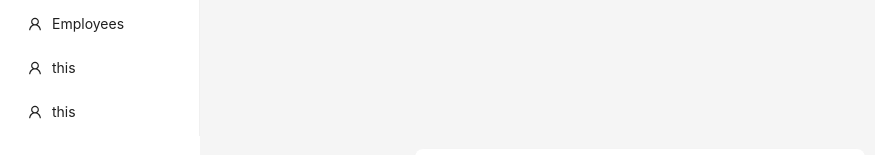
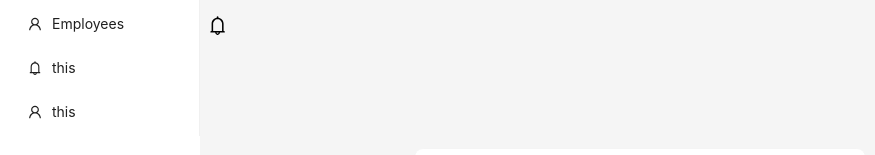
Before and after one commit to Projects-Space/employ_management_frontEnd, a React (Create React App) app: page /employee/add in a window 1280 px wide. Shown: the top 155 px of the page, without its empty margins (0-875 px from the left). Built offline with nearby package versions, Linux system fonts and the light colour scheme.

Commit message:
notification bell added

```diff
--- a/src/App.js
+++ b/src/App.js
@@ -1,6 +1,6 @@
-import { Layout, Menu, theme } from "antd";
+import { Layout, Menu, theme, Space } from "antd";
 import React, { useState } from "react";
-import { UserOutlined } from "@ant-design/icons";
+import { UserOutlined, BellOutlined } from "@ant-design/icons";
 import { BrowserRouter, Routes, Route, Link } from "react-router-dom";
 
 import LoginPage from "./page/login/login";
@@ -33,7 +33,7 @@ const notify = (message, type = "success") => {
   }
 };
 
-const { Header, Content, Footer, Sider } = Layout;
+const { Content, Sider } = Layout;
 const App = () => {
   const [sliderOn, setSliderOn] = useState(true);
   const {
@@ -65,7 +65,7 @@ const App = () => {
               <Link to="/employee" />
             </Menu.Item>
             <Menu.Item key="2">
-              <UserOutlined />
+              <BellOutlined />
               <span>this</span>
               <Link to="/" />
             </Menu.Item>
@@ -84,6 +84,29 @@ const App = () => {
             }
           }
         >
+          {/* notification icon */}
+          <Space
+            style={{
+              position: "fixed",
+              top: 0,
+              left: 0,
+              marginTop: "1rem",
+              marginLeft: "13rem",
+              zIndex: 3
+            }}
+          >
+            <BellOutlined
+              style={{
+                fontSize: "1.2rem"
+              }}
+              onMouseEnter={(e) => {
+                e.target.style.color = "#1890ff";
+              }}
+              onMouseLeave={(e) => {
+                e.target.style.color = "black";
+              }}
+            />
+          </Space>
           <Content
             style={{
               margin: "24px 16px 0",
--- a/src/page/employees/AddEmployee.js
+++ b/src/page/employees/AddEmployee.js
@@ -71,7 +71,7 @@ const AddEmployee = ({ baseURL, notify }) => {
         navigate("/");
       })
       .catch(({ response }) => {
-        notify(response.data.message, "error");
+        notify(response.data.data, "error");
       });
     // navigate("/");
   };
--- a/src/page/employees/ListEmployee.js
+++ b/src/page/employees/ListEmployee.js
@@ -1,21 +1,36 @@
-import { List, Button, Space } from "antd";
+import { List, Button, Space, Pagination, Input } from "antd";
 import { useState, useEffect } from "react";
 import axios from "axios";
 import { Link } from "react-router-dom";
+const { Search } = Input;
 
 const ListEmployee = ({ baseURL, notify }) => {
   const [data, setData] = useState([]);
+  const [reqObj, setReqObj] = useState({
+    page: 1,
+    search: ""
+  });
+  const [totalDoc, setTotalDoc] = useState(0);
   useEffect(() => {
     axios
-      .post(baseURL + "/user/list", { search: "" })
+      .post(baseURL + "/user/list", {
+        search: reqObj.search,
+        page: reqObj.page
+      })
       .then(({ data }) => {
+        setTotalDoc(data.data.totalDocs * 1);
         setData(data.data.list);
       })
       .catch(({ response }) => {
         console.log(response);
         notify("Something went wrong with...", "error");
       });
-  }, []);
+  }, [reqObj]);
+
+  const onSearch = (e) => {
+    setReqObj({ ...reqObj, search: e });
+  };
+
   return (
     <>
       <Space
@@ -32,11 +47,39 @@ const ListEmployee = ({ baseURL, notify }) => {
           <Button type="primary">New Employee</Button>
         </a>
       </Space>
+      <Space
+        style={{
+          position: "fixed",
+          right: 0,
+          marginTop: "3.5rem",
+          marginRight: "2rem",
+          zIndex: 3
+        }}
+      >
+        <Search
+          placeholder="input search text"
+          onSearch={onSearch}
+          enterButton
+        />
+      </Space>
       <Space style={{ fontSize: "2rem" }}>Employee</Space>
+      <Pagination
+        defaultCurrent={reqObj}
+        total={totalDoc}
+        style={{
+          position: "absolute",
+          right: 0,
+          marginTop: "-2rem",
+          marginRight: "2rem",
+          zIndex: 3
+        }}
+        onChange={(e) => {
+          setReqObj({ ...reqObj, page: e });
+        }}
+      />
       <List
-        pagination={{
-          position: "top",
-          align: "end"
+        style={{
+          marginTop: "4rem"
         }}
         dataSource={data}
         renderItem={(item) => (
--- a/src/page/employees/register.css
+++ b/src/page/employees/register.css
@@ -1,3 +1,6 @@
+* {
+  transition: all 0.2s;
+}
 .list-div {
   text-align: left;
   width: 100vw;
--- a/src/page/notFound/notFound.css
+++ b/src/page/notFound/notFound.css
@@ -1,4 +1,4 @@
-* {
+.not-found-main {
   transition: all 0.6s;
 }
 
```
